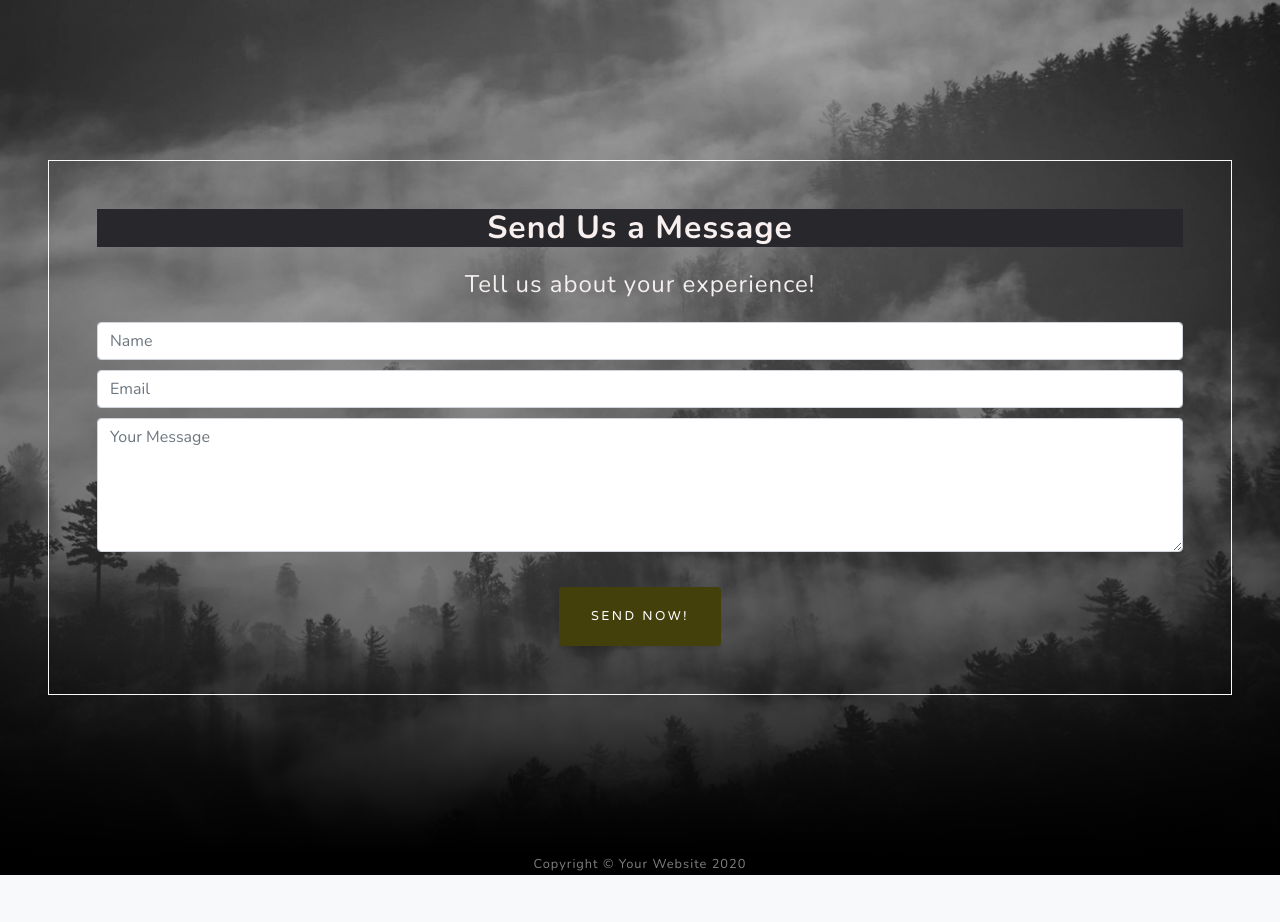
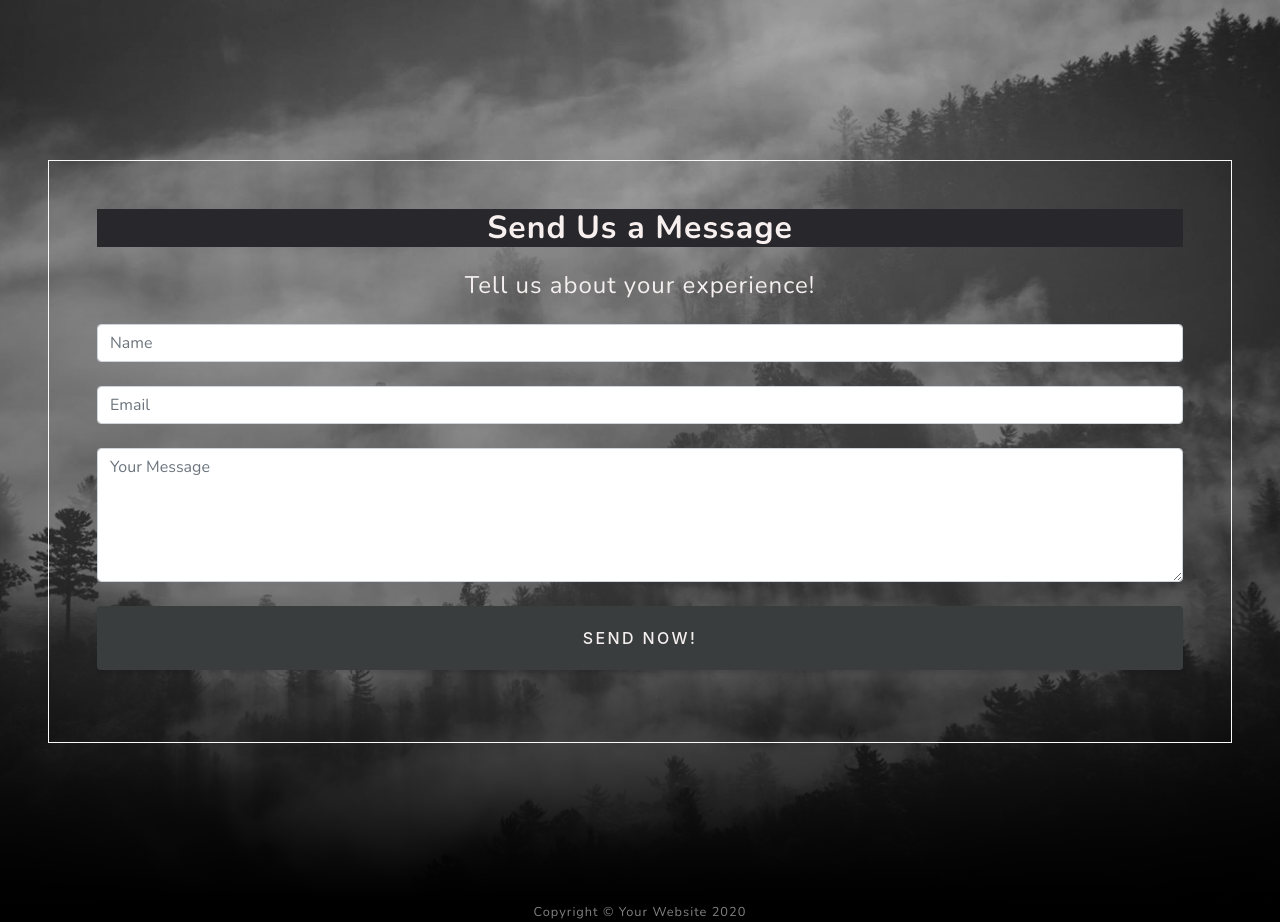
Before and after one commit to besheraj/Milestone3, a Flask app: page /contact in a window 1280 px wide. Shown: the part 88-1010 px from the top of the page. Before the commit the page ends 963 px from the top, so only its background shows below. Run offline with Flask 2, Linux system fonts and the light colour scheme; some libraries are stand-ins or nearby versions.

Commit message:
added some styling to the contact form

```diff
--- a/static/css/style.css
+++ b/static/css/style.css
@@ -1,5 +1,4 @@
-@import url("https://fonts.googleapis.com/css?family=Nunito:200,200i,300,300i,400,400i,600,600i,700,700i,800,800i,900,900i");
-@import url("https://fonts.googleapis.com/css?family=Varela+Round");
+@import url("https://fonts.googleapis.com/css?family=Nunito:200,200i,300,300i,400,400i,600,600i,700,700i,800,800i,900,900i&display=swap");
 
 /* general styling */
 .center {
@@ -56,9 +55,7 @@ h2 {
   color: #f5efef !important;
 }
 .masthead h1 {
-  font-family: "Varela Round", -apple-system, BlinkMacSystemFont, "Segoe UI",
-    Roboto, "Helvetica Neue", Arial, sans-serif, "Apple Color Emoji",
-    "Segoe UI Emoji", "Segoe UI Symbol", "Noto Color Emoji";
+  font-family: Nunito , 'Times New Roman', Times, serif;
   font-size: 2.5rem;
   line-height: 2.5rem;
   letter-spacing: 0.8rem;
@@ -66,7 +63,7 @@ h2 {
   background: linear-gradient(rgba(255, 255, 255, 0.9), rgba(255, 255, 255, 0));
   -webkit-text-fill-color: transparent;
   -webkit-background-clip: text;
-  background-clip: text;
+          background-clip: text;
   color: #f5efef;
   font-weight: 700;
   font-size: 3rem;
@@ -206,10 +203,7 @@ img.zoom {
   height: 200px;
   border-radius: 5px;
   object-fit: cover;
-  -webkit-transition: all 0.3s ease-in-out;
-  -moz-transition: all 0.3s ease-in-out;
-  -o-transition: all 0.3s ease-in-out;
-  -ms-transition: all 0.3s ease-in-out;
+
 }
 
 .transition {
@@ -284,21 +278,7 @@ img.zoom {
 form ::placeholder {
   color: #ced1d8;
 }
-.contact-form {
-  text-align: center;
-}
 
 .contact-form h4 {
-  padding: 15px;
   color: #f5efef;
 }
-
-.contact-form button {
-  margin-top: 25px;
-  background-color: #43400c;
-  color: #ffffff;
-}
-
-.form-control {
-  margin-bottom: 10px;
-}
--- a/templates/contact.html
+++ b/templates/contact.html
@@ -4,15 +4,15 @@
     <div class="row">
         <div class="col">
             <form onsubmit="return sendMail()" class="text-center border border-light p-5">
-                <h2>Send Us a Message</h2>
-                <h4>Tell us about your experience!</h4>
-                <input type="text" name="name" id="name" class="form-control" placeholder="Name" required>
-                <input type="email" name="emailaddress" id="emailaddress" class="form-control" placeholder="Email"
+                <h2 class="mb-4 h4">Send Us a Message</h2>
+                <h4 class="mb-4 h4">Tell us about your experience!</h4>
+                <input type="text" name="name" id="name" class="form-control mb-4" placeholder="Name" required>
+                <input type="email" name="emailaddress" id="emailaddress" class="form-control mb-4" placeholder="Email"
                     required>
-                <textarea rows="5" name="msg" id="msg" class="form-control" placeholder="Your Message"
+                <textarea rows="5" name="msg" id="msg" class="form-control mb-4" placeholder="Your Message"
                     required></textarea>
 
-                <button type="submit" class="btn btn-secondary btn-style">
+                <button type="submit" class="btn btn-info btn-block my-4 btn-index">
                     <span>Send Now!</span>
                 </button>
 
--- a/templates/edit_my_profile.html
+++ b/templates/edit_my_profile.html
@@ -4,7 +4,6 @@
 <section class="profile-section container-fluid">
     <div class="row">
         <div class="col">
-            <h2>Update your Profile</h2>
             {% with messages = get_flashed_messages() %} {% if messages %}
             <ul class="flashes">
                 {% for message in messages %}
@@ -12,7 +11,8 @@
                 {% endfor %}
             </ul>
             {% endif %} {% endwith %}
-            <form action="/update_profile" method="POST">
+            <form action="/update_profile" method="POST" class="text-center border border-light p-5">
+                <h2 class="h4 mb-4">Update your Profile</h2>
                 <input type="email" id="defaultLoginFormEmail" class="form-control mb-4"
                 placeholder="Update Your E-mail" name="email" value="{{email}}" readonly>
                 <input type="text" id="name" class="form-control mb-4" placeholder=" Update Your Name" name="name" value="{{name}}"
--- a/templates/loggedin-base.html
+++ b/templates/loggedin-base.html
@@ -32,7 +32,7 @@
                     <ul class="navbar-nav ml-auto">
                         <li class="nav-item"><a class="nav-link js-scroll-trigger" href="{{url_for('logout')}}">Logout</a></li>
                         <li class="nav-item"><a class="nav-link js-scroll-trigger" href="{{url_for('profile',email=email)}}">Profile</a></li>
-                        <li class="nav-item"><a class="nav-link js-scroll-trigger" href="#">Contact</a></li>
+                        <li class="nav-item"><a class="nav-link js-scroll-trigger" href="{{url_for('contact')}}">Contact</a></li>
                     </ul>
                 </div>
             </div>
```
